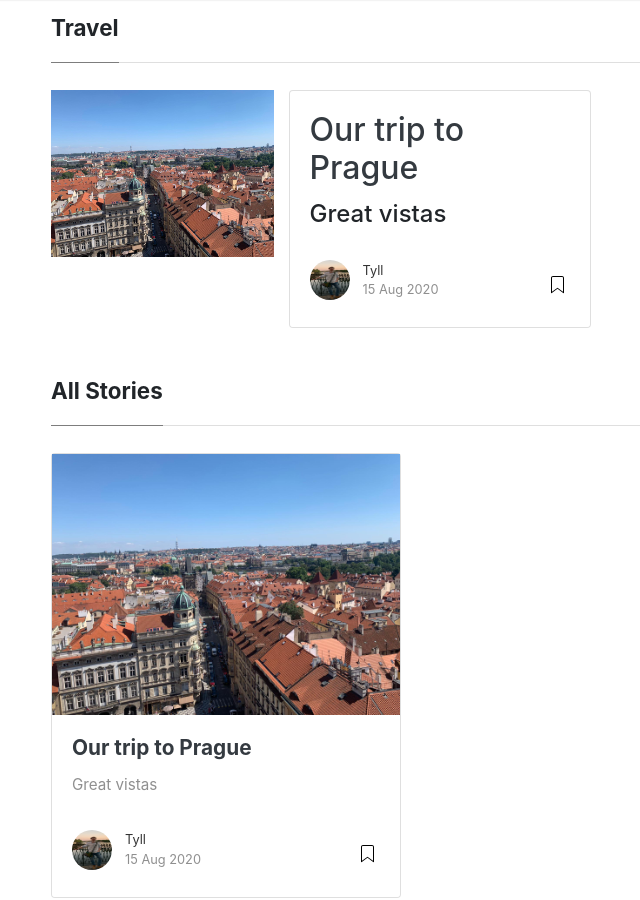
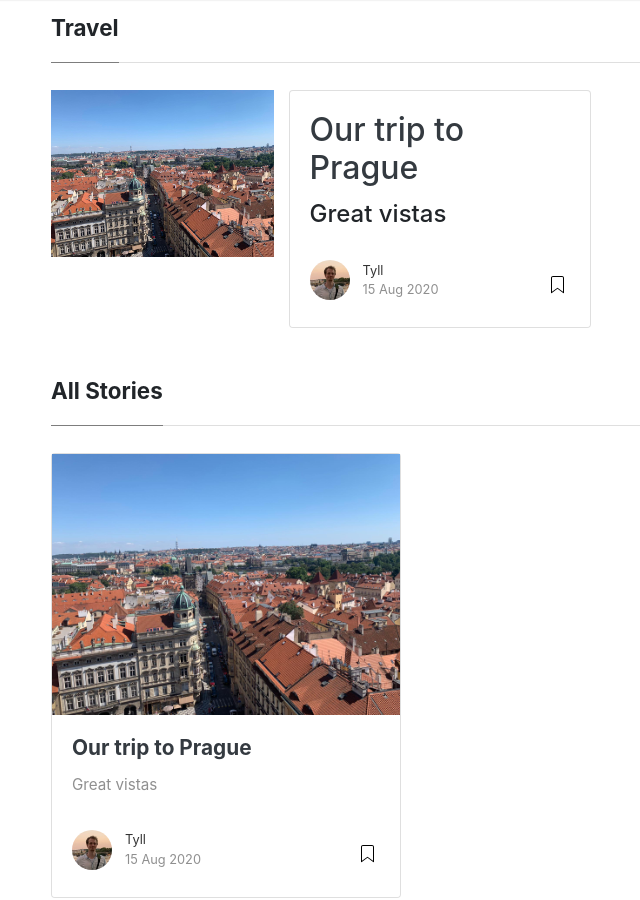
Before and after one commit to tgstoecker/april_tyll_blog, a Jekyll site: the page built from index.html, in a window 1280 px wide and 900 px high, scrolled down 305 px. Shown: the whole window, without its empty margins (34-674 px from the left). Built offline with Jekyll 4.4.1, drawn with Linux system fonts in a browser that asks for light colours; nearby versions of some CDN libraries; the list of posts is cut into pages by our own code.

Commit message:
changes with avatar

```diff
--- a/_config.yml
+++ b/_config.yml
@@ -16,7 +16,7 @@ authors:
   tyll:
     name: Tyll
     display_name: Tyll
-    avatar: 'assets/images/prag_good_photo.jpg'
+    avatar: 'assets/images/prag_good_photo_square_small.jpg'
 #    gravatar: e56154546cf4be74e393c62d1ae9f9d4
     email: tyll.stoecker@gmail.com
 #    web: https://www.wowthemes.net
```
Also changed, not shown: assets/images/prag_good_photo.jpg (deleted), assets/images/prag_good_photo_square_small.jpg (added).
